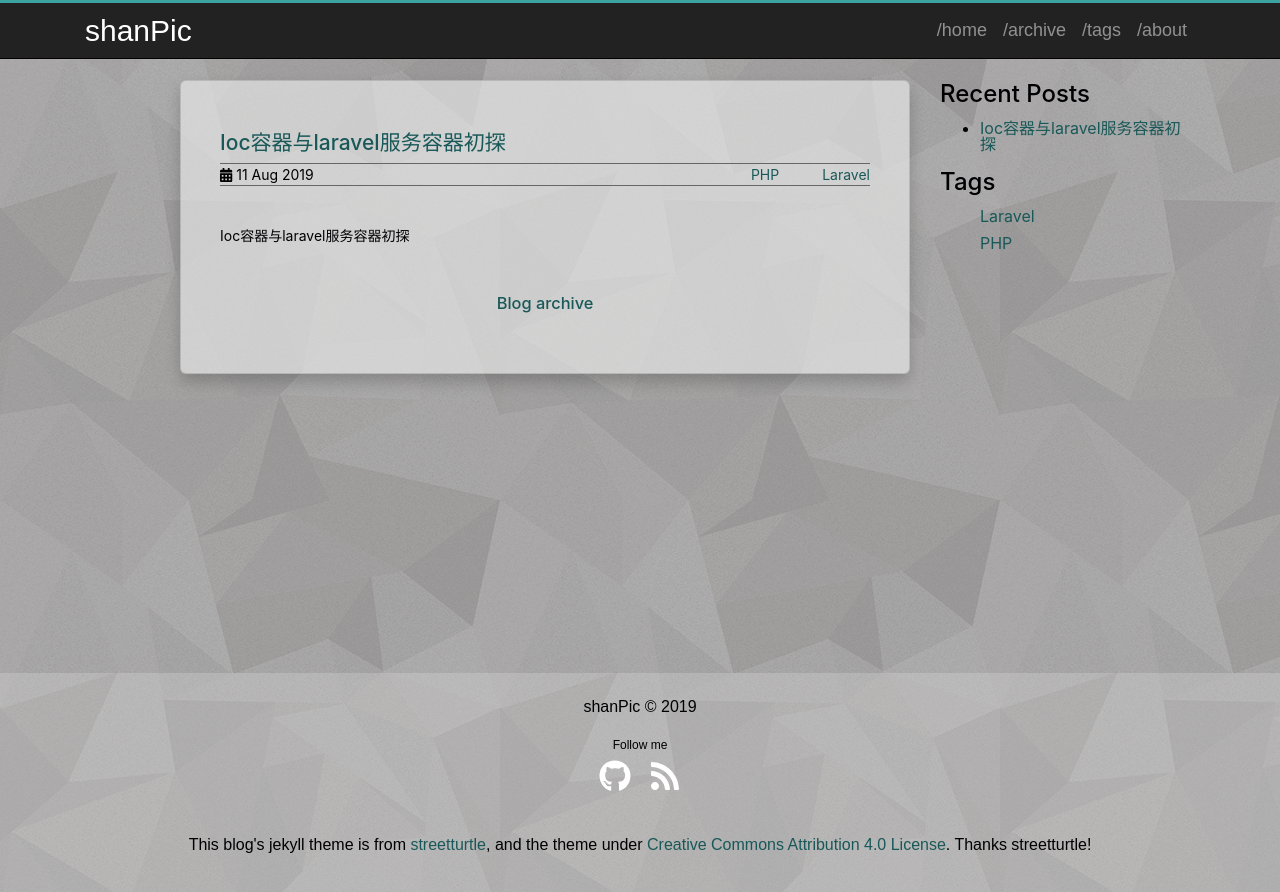
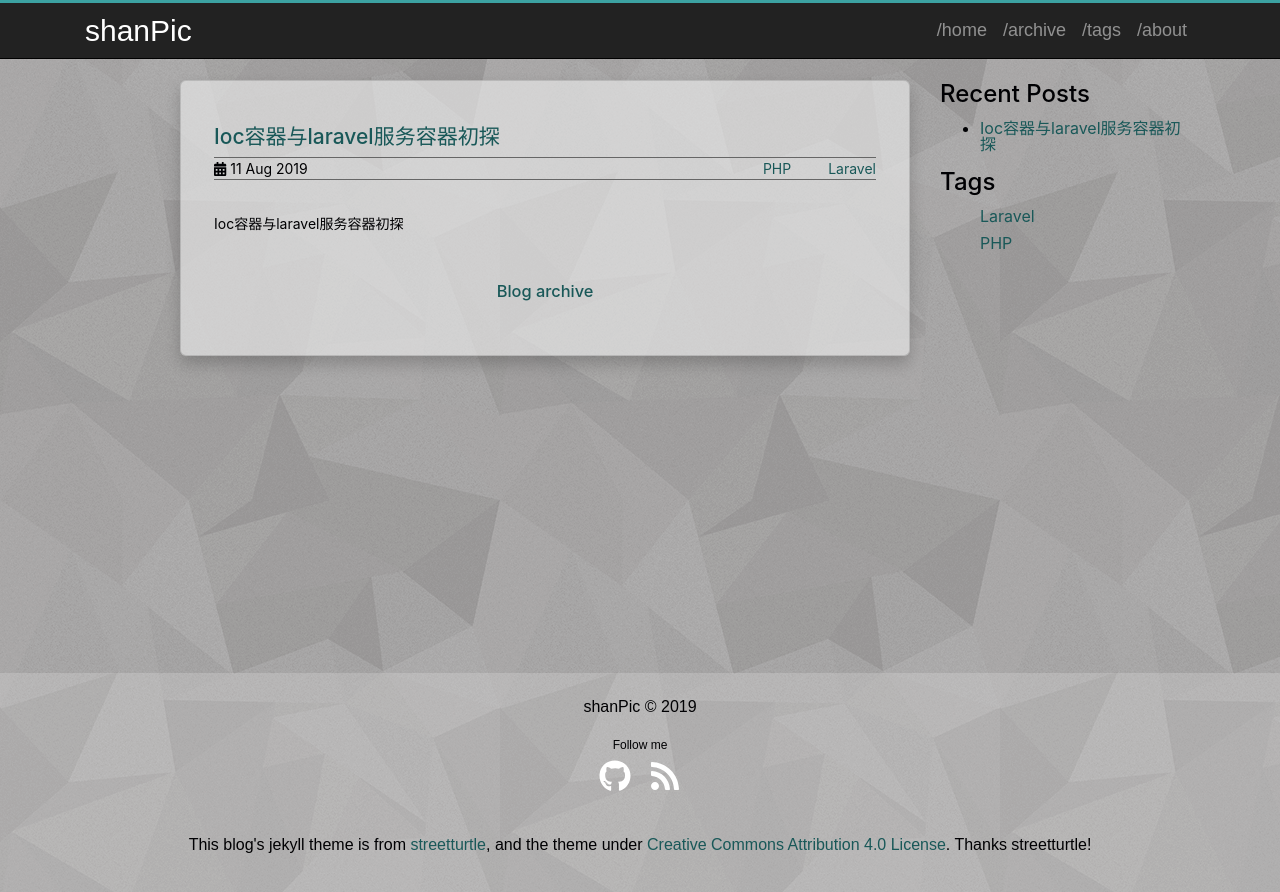
Before and after one commit to shanPic/shanPic.github.io, a Jekyll site: the page built from index.html, in a window 1280 px wide. Shown: the top 892 px of the page. Built offline with Jekyll 4.4.1, drawn with Linux system fonts in a browser that asks for light colours; comment, search, counter and statistics services are not loaded.

Commit message:
change post card's size

```diff
--- a/assets/css/theme.scss
+++ b/assets/css/theme.scss
@@ -45,7 +45,7 @@ body {
   background-color: $post-panel-color;
   box-shadow: 0 0 0 0, 0 8px 16px rgba(0, 0, 0, 0.2);
   border-radius: 6px;
-  padding: 39px;
+  padding: 33px;
   font-size: 14px;
 }
 .main-page {
@@ -186,7 +186,7 @@ div.post-meta {
   border-width: 1px 0;
   border-color: #666666;
   border-style: solid;
-  margin: 0 0 39px;
+  margin: 0 0 33px;
   ul {
     display: inline;
     padding-left: 0;
@@ -195,7 +195,7 @@ div.post-meta {
   }
   ul > li {
     display: inline;
-    padding: 0 0 5px 39px;
+    padding: 0 0 5px 33px;
   }
   .post-time {
     display: inline;
```
